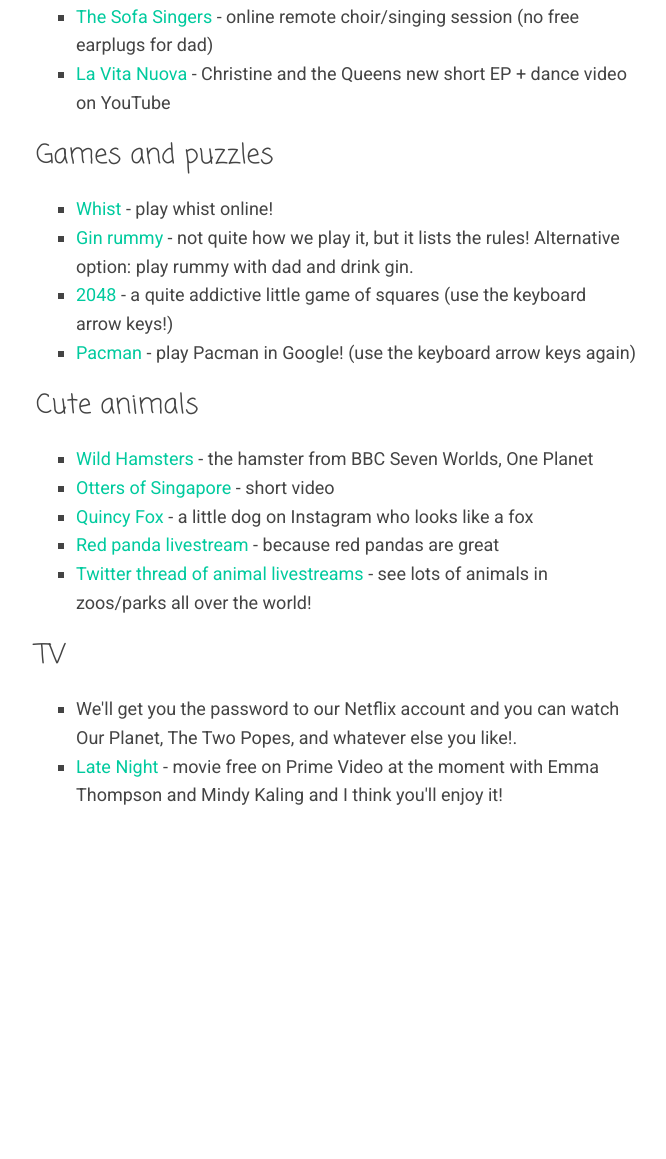
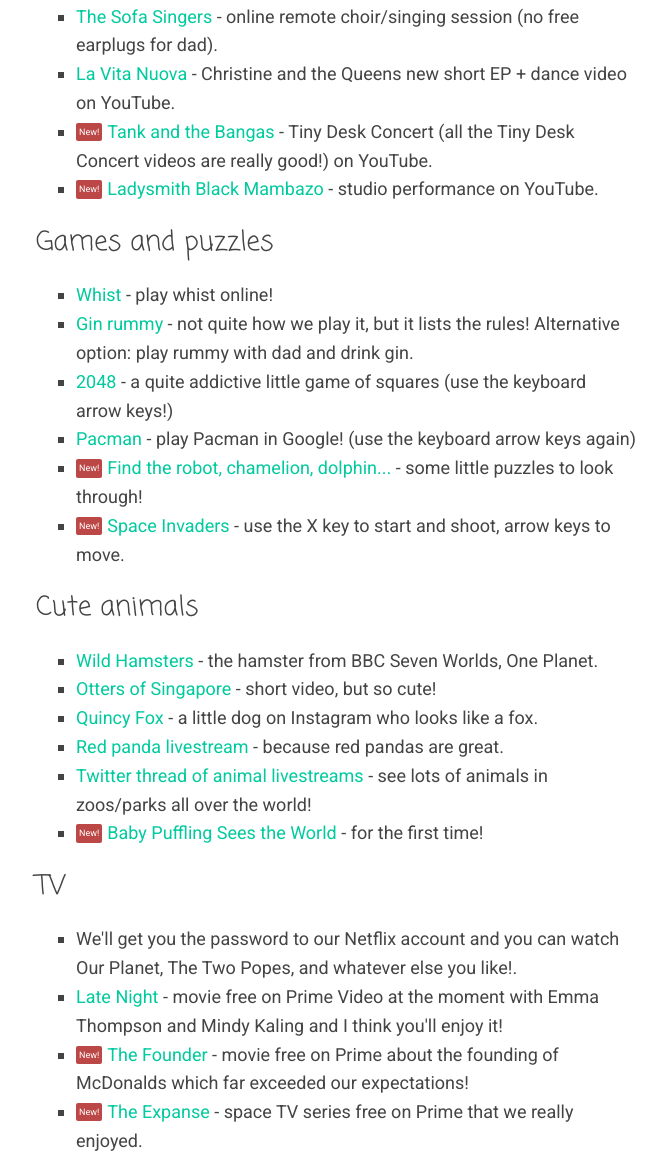
Before and after one commit to JennyBrennan/for-mum, a plain HTML site: page index.html in a window 1280 px wide. Shown: the part 821-1980 px from the top of the page, without its empty margins (304-970 px from the left). Before the commit the page ends 1649 px from the top, so only its background shows below. Drawn offline with Linux system fonts and the light colour scheme.

Commit message:
Add new items and new item indicator

```diff
--- a/index.html
+++ b/index.html
@@ -20,8 +20,11 @@
     <p></p>
     <h2>Music</h2>
     <ul>
-      <li><a href="https://www.thesofasingers.net/">The Sofa Singers</a> - online remote choir/singing session (no free earplugs for dad)</li>
-      <li><a href="https://www.youtube.com/watch?v=EIdSORj_dd0">La Vita Nuova</a> - Christine and the Queens new short EP + dance video on YouTube</li>
+      <li><a href="https://www.thesofasingers.net/">The Sofa Singers</a> - online remote choir/singing session (no free earplugs for dad).</li>
+      <li><a href="https://www.youtube.com/watch?v=EIdSORj_dd0">La Vita Nuova</a> - Christine and the Queens new short EP + dance video on YouTube.</li>
+      <li><span>New!</span><a href="https://www.youtube.com/watch?v=QKzobTCIRDw&t=363s">Tank and the Bangas</a> - Tiny Desk Concert (all the Tiny Desk Concert videos are really good!) on YouTube.</li>
+      <li><span>New!</span><a href="https://www.youtube.com/watch?v=FclwRECHoWc">Ladysmith Black Mambazo</a> - studio performance on YouTube.</li>
+      <!-- <li><span>New!</span><a href=""></a> - </li> -->
     </ul>
     <h2>Games and puzzles</h2>
     <ul>
@@ -29,20 +32,25 @@
       <li><a href="https://cardgames.io/ginrummy/">Gin rummy</a> - not quite how we play it, but it lists the rules! Alternative option: play rummy with dad and drink gin.</li>
       <li><a href="https://play2048.co/">2048</a> - a quite addictive little game of squares (use the keyboard arrow keys!)</li>
       <li><a href="https://www.google.com/search?q=play+pacman+doodle">Pacman</a> - play Pacman in Google! (use the keyboard arrow keys again)</li>
+      <li><span>New!</span><a href="https://www.bbc.co.uk/cbbc/joinin/bp-can-you-find-it-puzzles">Find the robot, chamelion, dolphin...</a> - some little puzzles to look through!</li>
+      <li><span>New!</span><a href="http://www.tripletsandus.com/80s/80s_games/html5_SpaceInvaders.htm">Space Invaders</a> - use the X key to start and shoot, arrow keys to move.</li>
     </ul>
     <h2>Cute animals</h2>
     <ul>
-      <li><a href="https://www.youtube.com/watch?v=rkZ6gzyg7yY">Wild Hamsters</a> - the hamster from BBC Seven Worlds, One Planet</li>
-      <li><a href="https://www.youtube.com/watch?v=J7f6s2g8C0I">Otters of Singapore</a> - short video</li>
-      <li><a href="https://www.instagram.com/quincyfox/">Quincy Fox</a> - a little dog on Instagram who looks like a fox</li>
+      <li><a href="https://www.youtube.com/watch?v=rkZ6gzyg7yY">Wild Hamsters</a> - the hamster from BBC Seven Worlds, One Planet.</li>
+      <li><a href="https://www.youtube.com/watch?v=J7f6s2g8C0I">Otters of Singapore</a> - short video, but so cute!</li>
+      <li><a href="https://www.instagram.com/quincyfox/">Quincy Fox</a> - a little dog on Instagram who looks like a fox.</li>
       <li><a href="https://www.youtube.com/watch?v=_5_oHPJDDOM&feature=emb_title
-        ">Red panda livestream</a> - because red pandas are great</li>
+        ">Red panda livestream</a> - because red pandas are great.</li>
       <li><a href="https://twitter.com/margiehousley/status/1239545102831366144">Twitter thread of animal livestreams</a> - see lots of animals in zoos/parks all over the world!</li>
+      <li><span>New!</span><a href="https://www.youtube.com/watch?v=cAzQfKiDKfo">Baby Puffling Sees the World</a> - for the first time!</li>
     </ul>
     <h2>TV</h2>
     <ul>
       <li>We'll get you the password to our Netflix account and you can watch Our Planet, The Two Popes, and whatever else you like!.</li>
       <li><a href="https://www.amazon.co.uk/gp/video/detail/B07XF7QR6Q/ref=atv_hm_hom_3_c_nfgGv5_4_3">Late Night</a> - movie free on Prime Video at the moment with Emma Thompson and Mindy Kaling and I think you'll enjoy it!</li>
+      <li><span>New!</span><a href="https://www.amazon.co.uk/Founder-Michael-Keaton/dp/B01MUHWG3P/">The Founder</a> - movie free on Prime about the founding of McDonalds which far exceeded our expectations!</li>
+      <li><span>New!</span><a href="https://www.amazon.co.uk/Dulcinea/dp/B07736PVBR/">The Expanse</a> - space TV series free on Prime that we really enjoyed.</li>
     </ul>
   </main>
 </body>
--- a/style.css
+++ b/style.css
@@ -41,3 +41,14 @@
   width: 20%;
   z-index: -1;
 }
+span {
+  top: -3px;
+  position: relative;
+  display: inline-block;
+  font-size: 0.5em;
+  background-color: #bb4846;
+  color: white;
+  border-radius: 2px;
+  padding: 2px 3px;
+  margin: 0 5px 0 0;
+}
```
